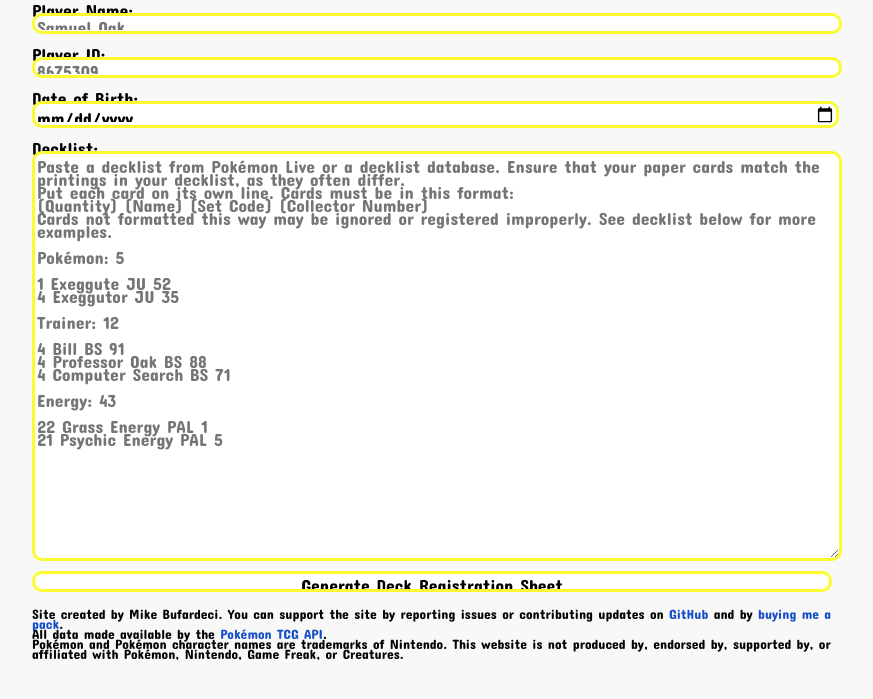
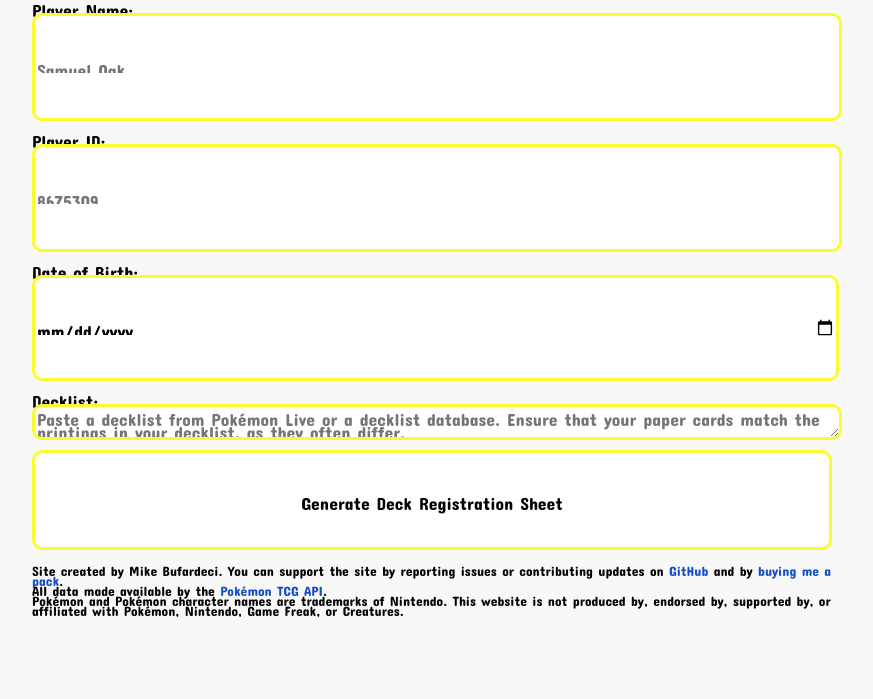
Before and after one commit to MichaelBufardeci/ConcealedCards, a Flask app: page / in a window 1280 px wide. Shown: the part 101-800 px from the top of the page, without its empty margins (208-1081 px from the left). Run offline with Flask 3, Linux system fonts and the light colour scheme.

Commit message:
trying to fix heights again

```diff
--- a/static/style.css
+++ b/static/style.css
@@ -24,12 +24,11 @@
 form,
 footer {
     display: grid;
-    grid-template-columns: max(50vw, min(800px, 90vw));
+    grid-template-columns: clamp(50vw, 800px, 90vw);
     justify-content: center;
 }
 
 form {
-    grid-template-rows: repeat(5, max-content);
     font-size: 1.1em;
     row-gap: max(0.5em, 10px);
 }
@@ -50,8 +49,12 @@
     background-color: oklch(96% 0.2 110);
 }
 
+input{
+    height: 100px;
+}
+
 textarea {
-    height: 50vh;
+    height: minmax(100px, 50vh);
     resize: vertical;
 }
 
```
